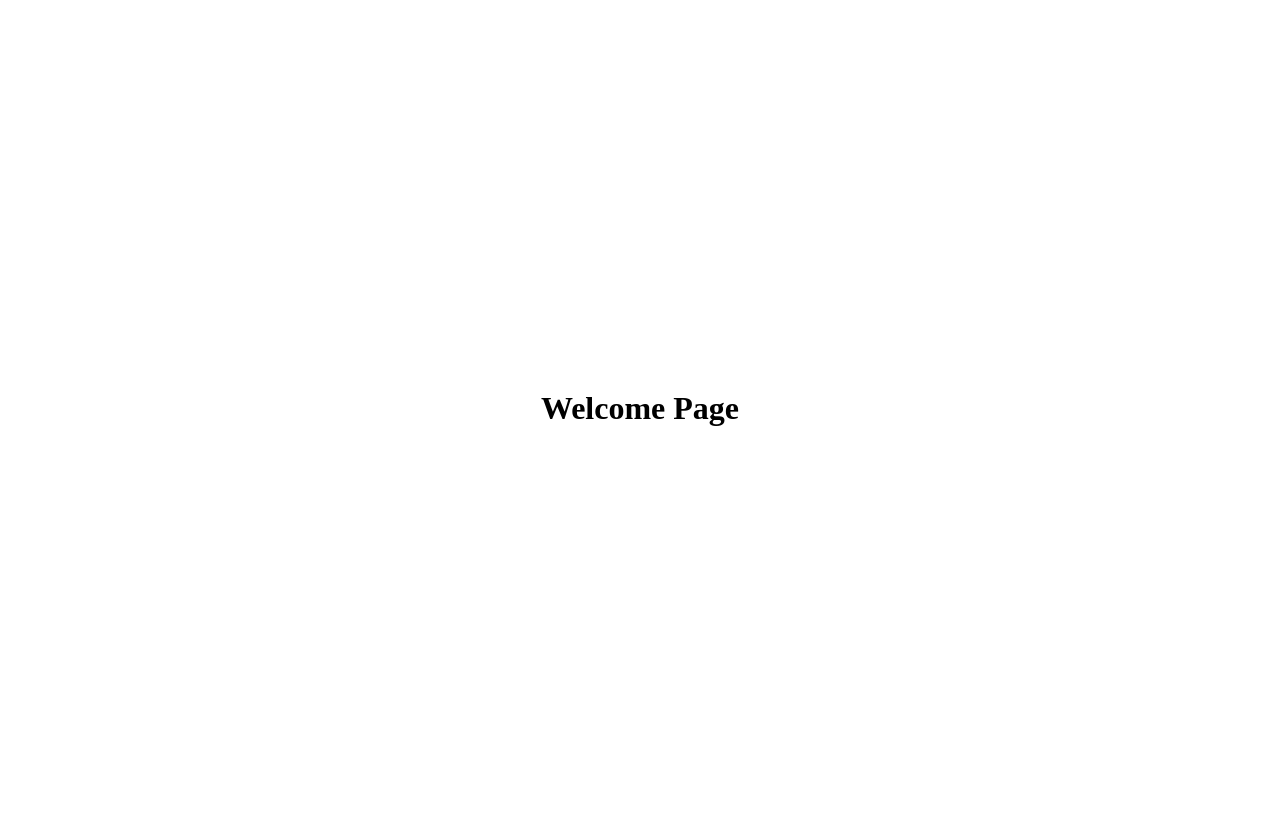
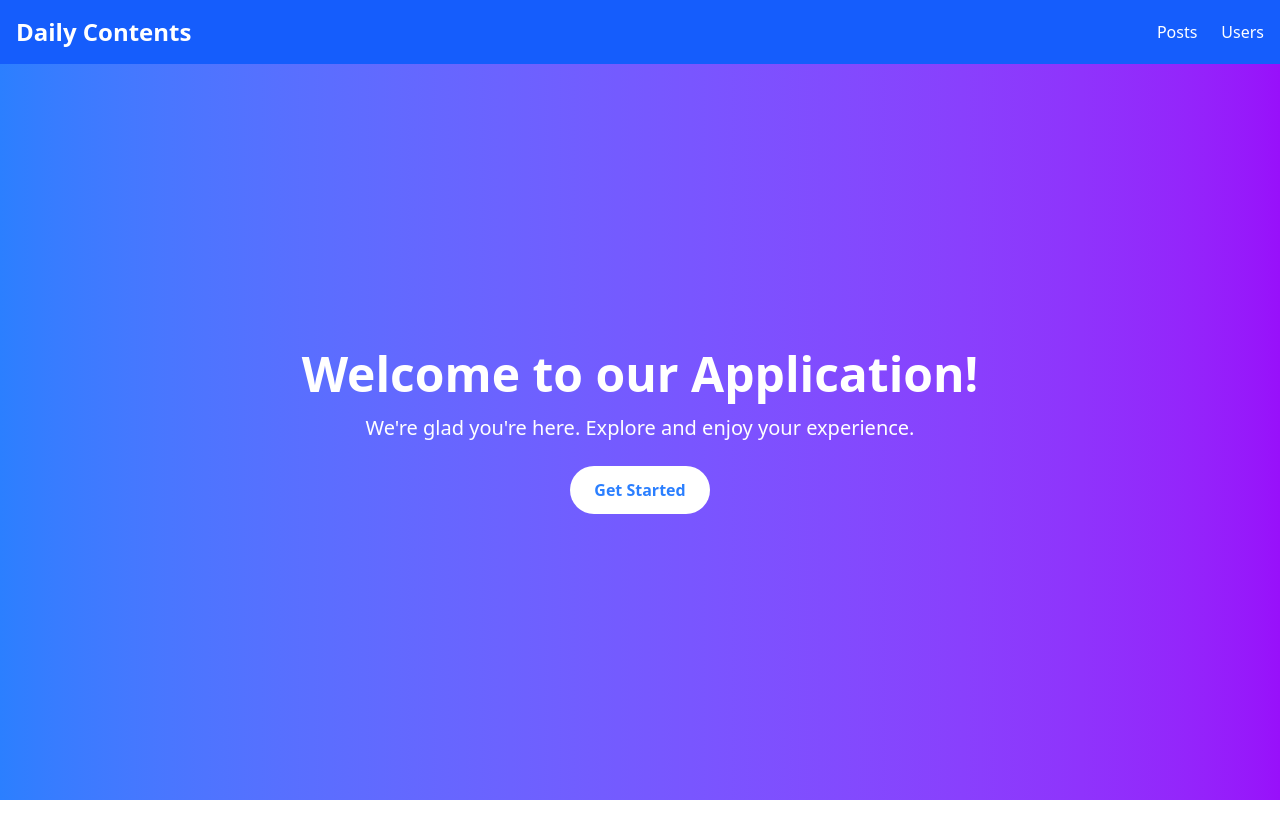
Before and after one commit to SiphoVokal/alx-project-0x01-setup, a Next.js app in the folder alx-project-0x01/: page / in a window 1280 px wide. Built offline with nearby package versions, Linux system fonts and the light colour scheme.

Commit message:
Set up navigation between pages

```diff
--- a/alx-project-0x01/components/layout/Header.tsx
+++ b/alx-project-0x01/components/layout/Header.tsx
@@ -1,11 +1,25 @@
-import React from 'react';
+import Link from 'next/link';
 
 const Header: React.FC = () => {
   return (
-    <header className="bg-gray-800 text-white p-4">
-      <h1 className="text-2xl">My App</h1>
+    <header className="bg-blue-600 text-white shadow-md py-4">
+      <div className="container mx-auto flex justify-between items-center px-4">
+        <h3 className="font-bold text-2xl">
+            <Link href="/">Daily Contents</Link>
+        </h3>
+        <nav>
+          <ul className="flex space-x-6">
+            <li className="hover:underline">
+              <Link href="/posts">Posts</Link>
+            </li>
+            <li className="hover:underline">
+              <Link href="/users">Users</Link>
+            </li>
+          </ul>
+        </nav>
+      </div>
     </header>
   );
-};
+}
 
 export default Header;
--- a/alx-project-0x01/pages/index.tsx
+++ b/alx-project-0x01/pages/index.tsx
@@ -1,9 +1,24 @@
+import Header from "@/components/layout/Header";
+
 const Home: React.FC = () => {
   return (
-    <div className="flex justify-center items-center h-screen">
-      <h1 className="text-7xl font-thin">Welcome Page</h1>
+    <div className="flex flex-col h-screen">
+      <Header />
+      <main className="flex-grow flex items-center justify-center bg-gradient-to-r from-blue-500 to-purple-600">
+        <div className="text-center">
+          <h1 className="text-5xl font-bold text-white">
+            Welcome to our Application!
+          </h1>
+          <p className="mt-4 text-xl text-white">
+            We're glad you're here. Explore and enjoy your experience.
+          </p>
+          <button className="mt-6 px-6 py-3 bg-white text-blue-500 rounded-full font-semibold hover:bg-gray-200 transition">
+            Get Started
+          </button>
+            </div>
+      </main>
     </div>
   )
 }
 
- export default Home;
+export default Home;
--- a/alx-project-0x01/styles/globals.css
+++ b/alx-project-0x01/styles/globals.css
@@ -1,3 +1,5 @@
-@tailwind base;
+@import "tailwindcss";
+
+/*@tailwind base;
 @tailwind components;
-@tailwind utilities;
+@tailwind utilities;*/
```
